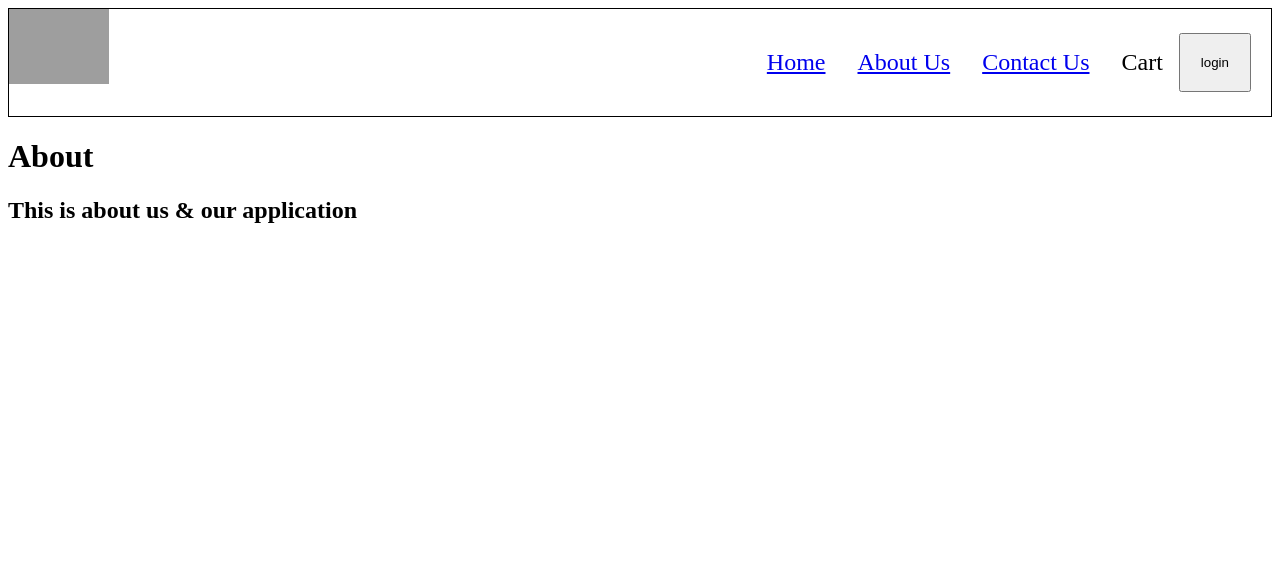
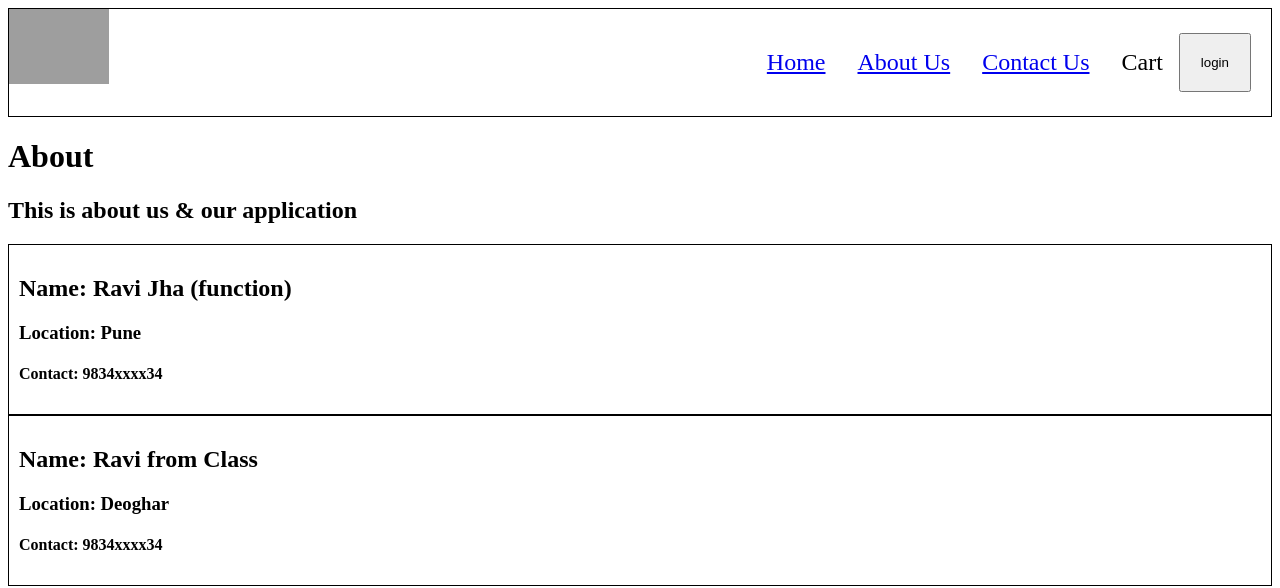
Before and after one commit to rviknt29/namaste-react-ravi, a React (Vite) app: page /about in a window 1280 px wide. Shown: the top 588 px of the page. Built offline with nearby package versions, Linux system fonts and the light colour scheme; grey boxes are pictures that could not be loaded.

Commit message:
setting up for class component

```diff
--- a/index.css
+++ b/index.css
@@ -70,3 +70,8 @@
 .filter {
     display: flex;
 }
+
+.user-card{
+    padding: 10px;
+    border: 1px solid;
+}
--- a/src/components/About.js
+++ b/src/components/About.js
@@ -1,12 +1,16 @@
-import React from 'react';
+import React from "react";
+import User from "./User";
+import UserClass from "./UserClass";
 
 const About = () => {
   return (
     <div>
       <h1>About</h1>
       <h2>This is about us & our application</h2>
+      <User name={"Ravi Jha (function)"} />
+      <UserClass name={"Ravi from Class"} location={'Deoghar'} />
     </div>
   );
-}
+};
 
 export default About;
--- /dev/null
+++ b/src/components/User.js
@@ -0,0 +1,13 @@
+import React from "react";
+
+const User = (props) => {
+  return (
+    <div className="user-card">
+      <h2>Name: {props.name}</h2>
+      <h3>Location: Pune</h3>
+      <h4>Contact: 9834xxxx34</h4>
+    </div>
+  );
+};
+
+export default User;
--- /dev/null
+++ b/src/components/UserClass.js
@@ -0,0 +1,20 @@
+import React from "react";
+
+class UserClass extends React.Component {
+  constructor(props) {
+    super(props);
+  }
+
+  render() {
+    const { name, location } = this.props;
+    return (
+      <div className="user-card">
+        <h2>Name: {name}</h2>
+        <h3>Location: {location}</h3>
+        <h4>Contact: 9834xxxx34</h4>
+      </div>
+    );
+  }
+}
+
+export default UserClass;
```
